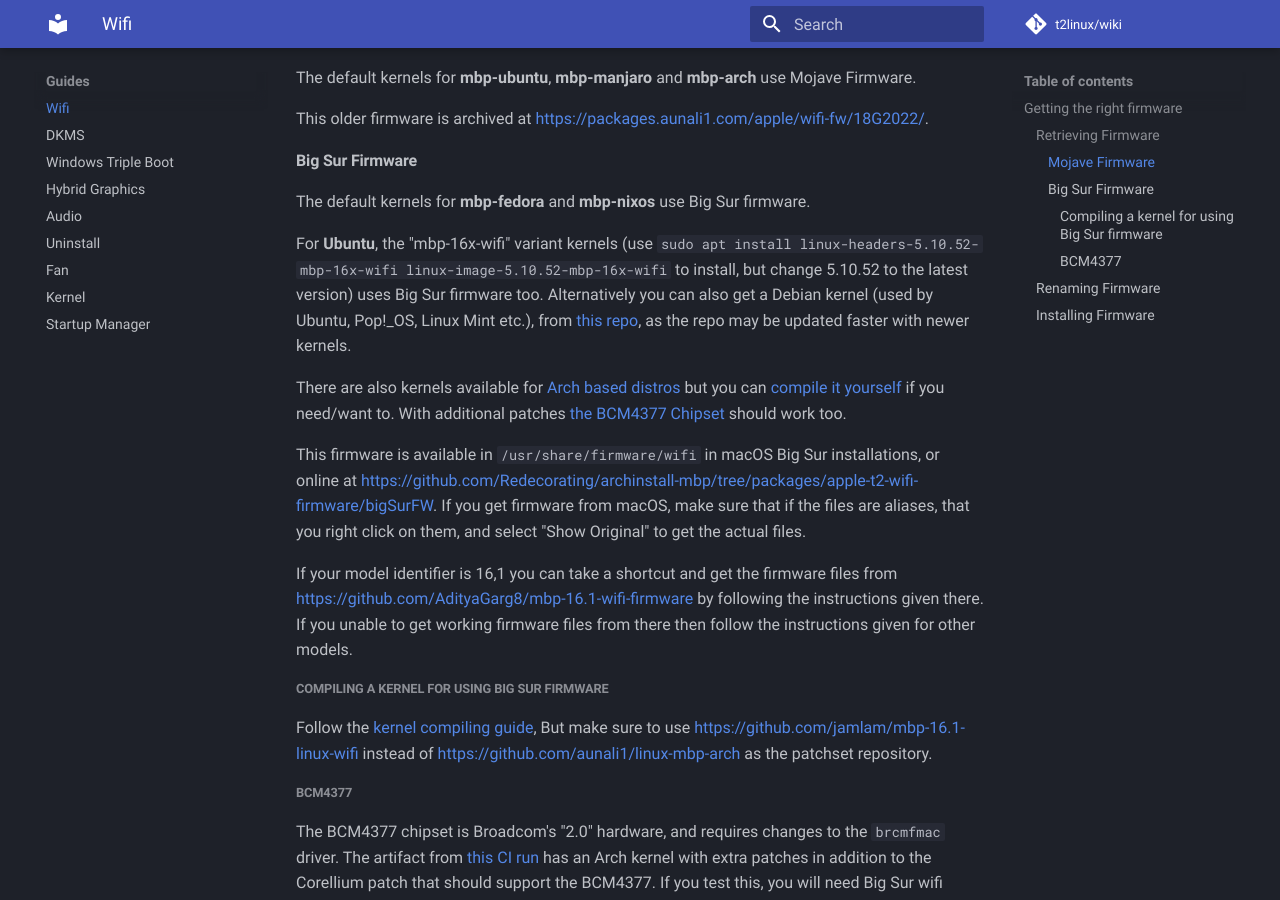
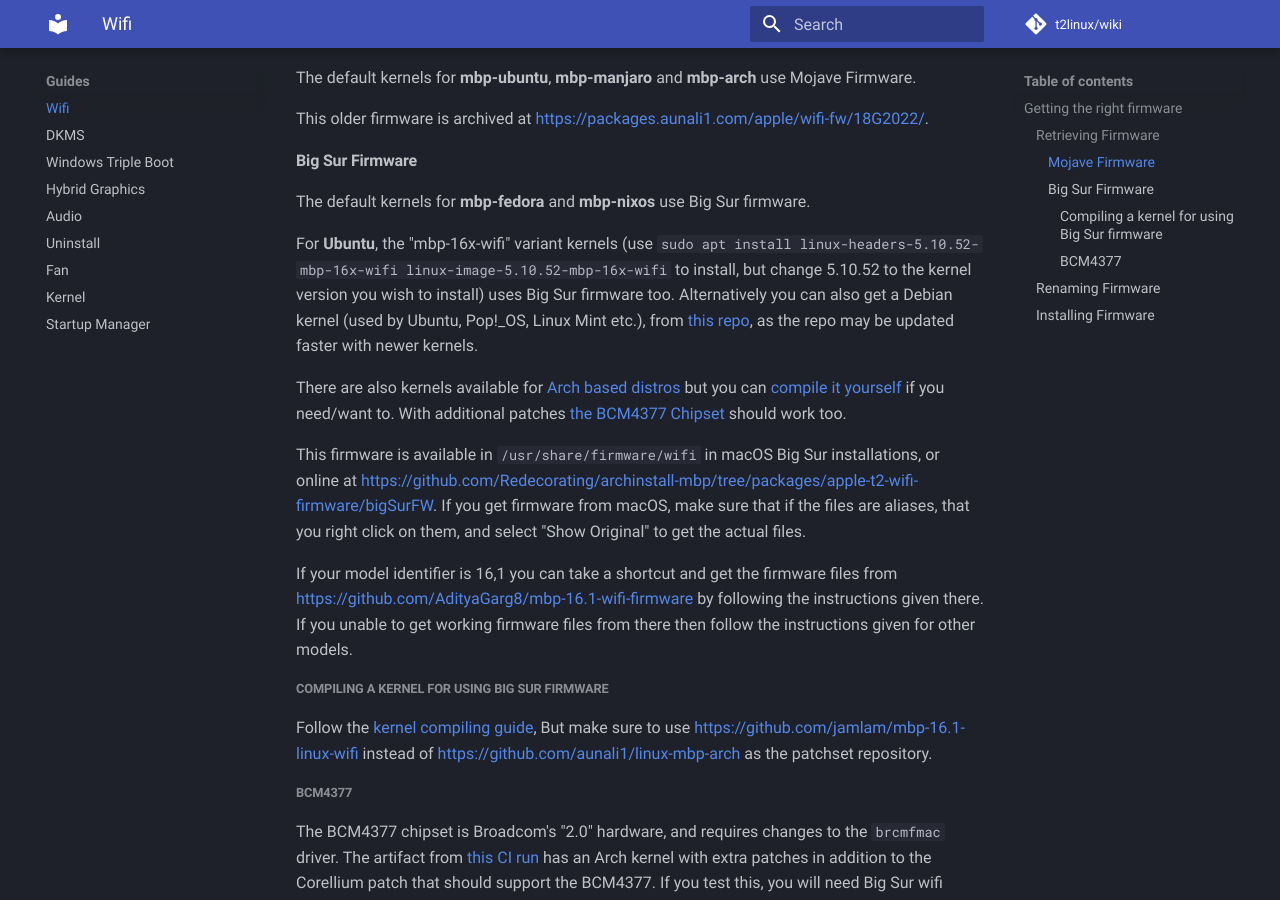
Before and after one commit to t2linux/wiki, an MkDocs documentation site: the page built from docs/guides/wifi.md, in a window 1280 px wide and 900 px high, scrolled down 2023 px. Built offline with MkDocs 1.6.1 and Material for MkDocs 9.7.7, drawn with Linux system fonts in a browser that asks for light colours; comment, search, counter and statistics services are not loaded.

Commit message:
Update wifi.md

```diff
--- a/docs/guides/wifi.md
+++ b/docs/guides/wifi.md
@@ -70,7 +70,7 @@ This older firmware is archived at [https://packages.aunali1.com/apple/wifi-fw/1
 
 The default kernels for **mbp-fedora** and **mbp-nixos** use Big Sur firmware.
 
-For **Ubuntu**, the "mbp-16x-wifi" variant kernels (use `sudo apt install linux-headers-5.10.52-mbp-16x-wifi linux-image-5.10.52-mbp-16x-wifi` to install, but change 5.10.52 to the latest version) uses Big Sur firmware too. Alternatively you can also get a Debian kernel (used by Ubuntu, Pop!_OS, Linux Mint etc.), from [this repo](https://github.com/AdityaGarg8/mbp-16.x-ubuntu-kernel/releases), as the repo may be updated faster with newer kernels.
+For **Ubuntu**, the "mbp-16x-wifi" variant kernels (use `sudo apt install linux-headers-5.10.52-mbp-16x-wifi linux-image-5.10.52-mbp-16x-wifi` to install, but change 5.10.52 to the kernel version you wish to install) uses Big Sur firmware too. Alternatively you can also get a Debian kernel (used by Ubuntu, Pop!_OS, Linux Mint etc.), from [this repo](https://github.com/AdityaGarg8/mbp-16.x-ubuntu-kernel/releases), as the repo may be updated faster with newer kernels.
 
 There are also kernels available for [Arch based distros](https://github.com/Redecorating/mbp-16.1-linux-wifi/releases)
 but you can [compile it yourself](https://wiki.t2linux.org/guides/wifi/#compiling-with-corelliums-patchset) if you need/want to.
```
